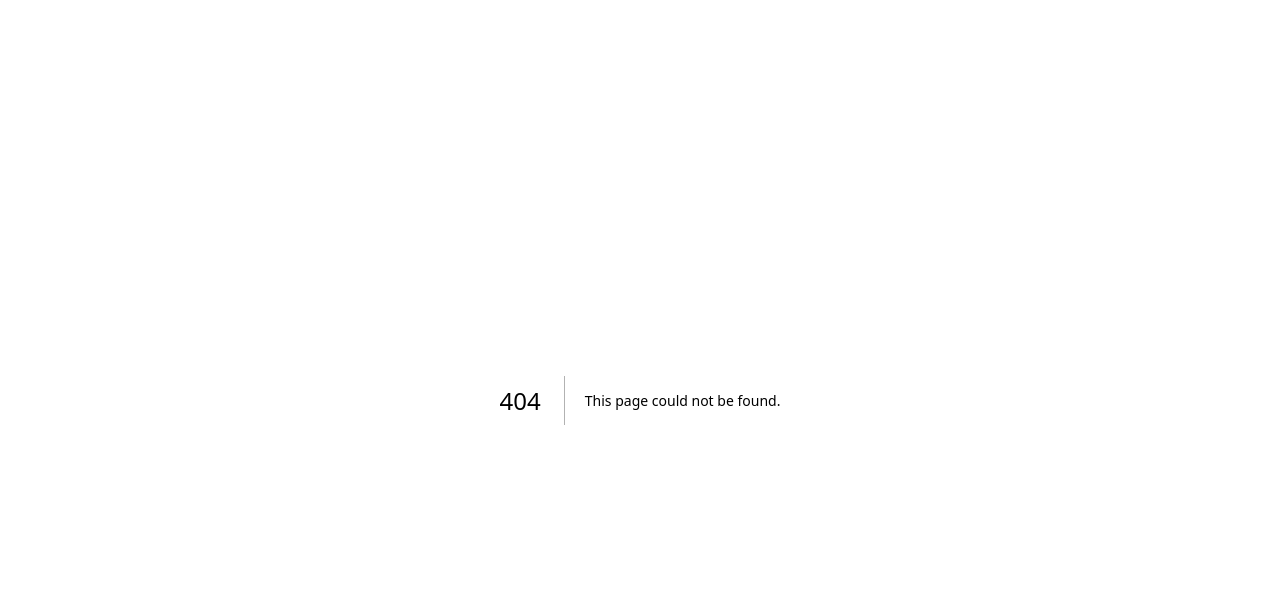
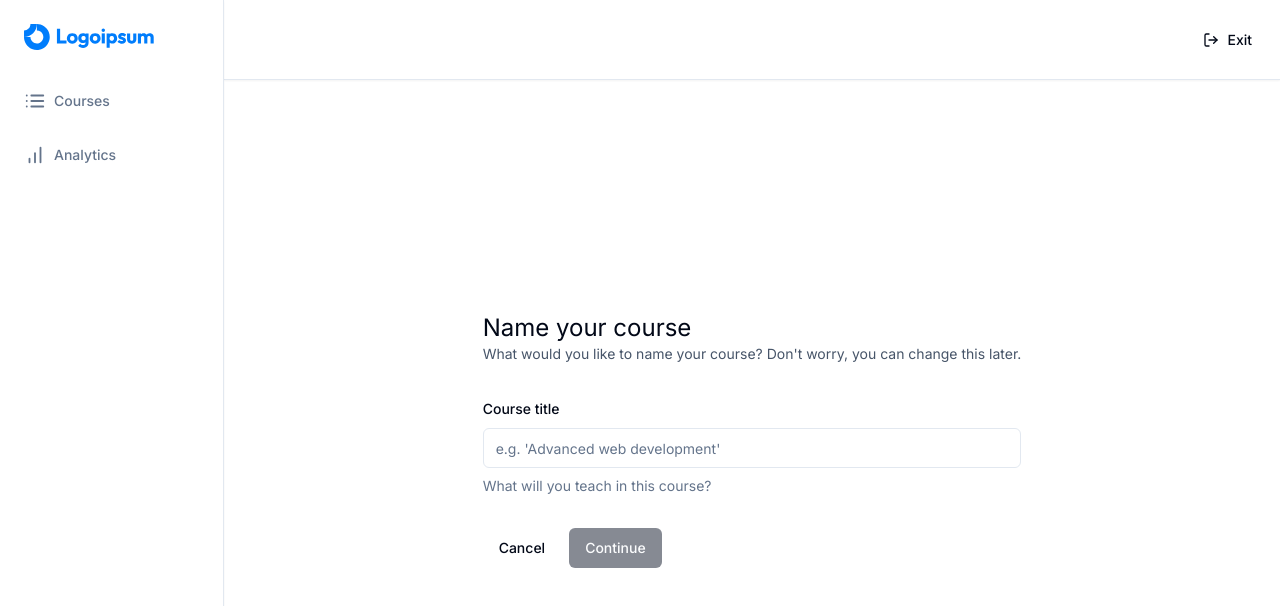
Before and after one commit to dontrellthedeveloper/edu-nextjs-sql, a Next.js app: page /teacher/create in a window 1280 px wide. Before the commit this address had no page. Shown: the top 606 px of the page. Built offline with nearby package versions, Linux system fonts and the light colour scheme.

Commit message:
started to create user interface

```diff
--- a/app/(dashboard)/(routes)/teacher/courses/page.tsx
+++ b/app/(dashboard)/(routes)/teacher/courses/page.tsx
@@ -1,9 +1,14 @@
+import { Button } from "@/components/ui/button";
+import Link from "next/link";
+
 const CoursesPage = () => {
-    return (
-      <div>
-        Courses page!
-      </div>
-     );
-  }
+  return (
+    <div className="p-6">
+      <Link href="/teacher/create">
+        <Button>New Course</Button>
+      </Link>
+    </div>
+  );
+};
 
-  export default CoursesPage;
+export default CoursesPage;
--- /dev/null
+++ b/app/(dashboard)/(routes)/teacher/create/page.tsx
@@ -0,0 +1,108 @@
+"use client";
+
+import * as z from "zod";
+import axios from "axios";
+import { zodResolver } from "@hookform/resolvers/zod";
+import { useForm } from "react-hook-form";
+import { useRouter } from "next/navigation";
+import Link from "next/link";
+import toast from "react-hot-toast";
+
+import {
+  Form,
+  FormControl,
+  FormDescription,
+  FormField,
+  FormLabel,
+  FormMessage,
+  FormItem,
+} from "@/components/ui/form";
+import { Button } from "@/components/ui/button";
+import { Input } from "@/components/ui/input";
+
+const formSchema = z.object({
+  title: z.string().min(1, {
+    message: "Title is required",
+  }),
+});
+
+const CreatePage = () => {
+  const router = useRouter();
+  const form = useForm<z.infer<typeof formSchema>>({
+    resolver: zodResolver(formSchema),
+    defaultValues: {
+      title: ""
+    },
+  });
+
+  const { isSubmitting, isValid } = form.formState;
+
+  const onSubmit = async (values: z.infer<typeof formSchema>) => {
+    try {
+      const response = await axios.post("/api/course", values);
+      router.push(`/teacher/courses/${response.data.id}`);
+    } catch {
+      toast.error("Something went wrong");
+    }
+  }
+
+  return (
+    <div className="max-w-5xl mx-auto flex md:items-center md:justify-center h-full p-6">
+      <div>
+        <h1 className="text-2xl">
+          Name your course
+        </h1>
+        <p className="text-sm text-slate-600">
+          What would you like to name your course? Don&apos;t worry, you can change this later.
+        </p>
+        <Form {...form}>
+          <form
+            onSubmit={form.handleSubmit(onSubmit)}
+            className="space-y-8 mt-8"
+          >
+            <FormField
+              control={form.control}
+              name="title"
+              render={({ field }) => (
+                <FormItem>
+                  <FormLabel>
+                    Course title
+                  </FormLabel>
+                  <FormControl>
+                    <Input
+                      disabled={isSubmitting}
+                      placeholder="e.g. 'Advanced web development'"
+                      {...field}
+                    />
+                  </FormControl>
+                  <FormDescription>
+                    What will you teach in this course?
+                  </FormDescription>
+                  <FormMessage />
+                </FormItem>
+              )}
+            />
+            <div className="flex items-center gap-x-2">
+              <Link href="/">
+                <Button
+                  type="button"
+                  variant="ghost"
+                >
+                  Cancel
+                </Button>
+              </Link>
+              <Button
+                type="submit"
+                disabled={!isValid || isSubmitting}
+              >
+                Continue
+              </Button>
+            </div>
+          </form>
+        </Form>
+      </div>
+    </div>
+   );
+}
+
+export default CreatePage;
--- a/app/layout.tsx
+++ b/app/layout.tsx
@@ -2,6 +2,7 @@
 import type { Metadata } from 'next'
 import { Inter } from 'next/font/google'
 import { ClerkProvider } from '@clerk/nextjs'
+import { ToastProvider } from '@/components/providers/toaster-provider'
 
 const inter = Inter({ subsets: ['latin'] })
 
@@ -18,7 +19,10 @@
   return (
     <ClerkProvider>
       <html lang="en">
-        <body className={inter.className}>{children}</body>
+      <body className={inter.className}>
+          <ToastProvider />
+          {children}
+        </body>
       </html>
     </ClerkProvider>
   )
--- /dev/null
+++ b/components/providers/toaster-provider.tsx
@@ -0,0 +1,7 @@
+"use client";
+
+import { Toaster } from "react-hot-toast";
+
+export const ToastProvider = () => {
+  return <Toaster />
+};
--- /dev/null
+++ b/components/ui/form.tsx
@@ -0,0 +1,176 @@
+import * as React from "react"
+import * as LabelPrimitive from "@radix-ui/react-label"
+import { Slot } from "@radix-ui/react-slot"
+import {
+  Controller,
+  ControllerProps,
+  FieldPath,
+  FieldValues,
+  FormProvider,
+  useFormContext,
+} from "react-hook-form"
+
+import { cn } from "@/lib/utils"
+import { Label } from "@/components/ui/label"
+
+const Form = FormProvider
+
+type FormFieldContextValue<
+  TFieldValues extends FieldValues = FieldValues,
+  TName extends FieldPath<TFieldValues> = FieldPath<TFieldValues>
+> = {
+  name: TName
+}
+
+const FormFieldContext = React.createContext<FormFieldContextValue>(
+  {} as FormFieldContextValue
+)
+
+const FormField = <
+  TFieldValues extends FieldValues = FieldValues,
+  TName extends FieldPath<TFieldValues> = FieldPath<TFieldValues>
+>({
+  ...props
+}: ControllerProps<TFieldValues, TName>) => {
+  return (
+    <FormFieldContext.Provider value={{ name: props.name }}>
+      <Controller {...props} />
+    </FormFieldContext.Provider>
+  )
+}
+
+const useFormField = () => {
+  const fieldContext = React.useContext(FormFieldContext)
+  const itemContext = React.useContext(FormItemContext)
+  const { getFieldState, formState } = useFormContext()
+
+  const fieldState = getFieldState(fieldContext.name, formState)
+
+  if (!fieldContext) {
+    throw new Error("useFormField should be used within <FormField>")
+  }
+
+  const { id } = itemContext
+
+  return {
+    id,
+    name: fieldContext.name,
+    formItemId: `${id}-form-item`,
+    formDescriptionId: `${id}-form-item-description`,
+    formMessageId: `${id}-form-item-message`,
+    ...fieldState,
+  }
+}
+
+type FormItemContextValue = {
+  id: string
+}
+
+const FormItemContext = React.createContext<FormItemContextValue>(
+  {} as FormItemContextValue
+)
+
+const FormItem = React.forwardRef<
+  HTMLDivElement,
+  React.HTMLAttributes<HTMLDivElement>
+>(({ className, ...props }, ref) => {
+  const id = React.useId()
+
+  return (
+    <FormItemContext.Provider value={{ id }}>
+      <div ref={ref} className={cn("space-y-2", className)} {...props} />
+    </FormItemContext.Provider>
+  )
+})
+FormItem.displayName = "FormItem"
+
+const FormLabel = React.forwardRef<
+  React.ElementRef<typeof LabelPrimitive.Root>,
+  React.ComponentPropsWithoutRef<typeof LabelPrimitive.Root>
+>(({ className, ...props }, ref) => {
+  const { error, formItemId } = useFormField()
+
+  return (
+    <Label
+      ref={ref}
+      className={cn(error && "text-destructive", className)}
+      htmlFor={formItemId}
+      {...props}
+    />
+  )
+})
+FormLabel.displayName = "FormLabel"
+
+const FormControl = React.forwardRef<
+  React.ElementRef<typeof Slot>,
+  React.ComponentPropsWithoutRef<typeof Slot>
+>(({ ...props }, ref) => {
+  const { error, formItemId, formDescriptionId, formMessageId } = useFormField()
+
+  return (
+    <Slot
+      ref={ref}
+      id={formItemId}
+      aria-describedby={
+        !error
+          ? `${formDescriptionId}`
+          : `${formDescriptionId} ${formMessageId}`
+      }
+      aria-invalid={!!error}
+      {...props}
+    />
+  )
+})
+FormControl.displayName = "FormControl"
+
+const FormDescription = React.forwardRef<
+  HTMLParagraphElement,
+  React.HTMLAttributes<HTMLParagraphElement>
+>(({ className, ...props }, ref) => {
+  const { formDescriptionId } = useFormField()
+
+  return (
+    <p
+      ref={ref}
+      id={formDescriptionId}
+      className={cn("text-sm text-muted-foreground", className)}
+      {...props}
+    />
+  )
+})
+FormDescription.displayName = "FormDescription"
+
+const FormMessage = React.forwardRef<
+  HTMLParagraphElement,
+  React.HTMLAttributes<HTMLParagraphElement>
+>(({ className, children, ...props }, ref) => {
+  const { error, formMessageId } = useFormField()
+  const body = error ? String(error?.message) : children
+
+  if (!body) {
+    return null
+  }
+
+  return (
+    <p
+      ref={ref}
+      id={formMessageId}
+      className={cn("text-sm font-medium text-destructive", className)}
+      {...props}
+    >
+      {body}
+    </p>
+  )
+})
+FormMessage.displayName = "FormMessage"
+
+export {
+  useFormField,
+  Form,
+  FormItem,
+  FormLabel,
+  FormControl,
+  FormDescription,
+  FormMessage,
+  FormField,
+}
--- /dev/null
+++ b/components/ui/input.tsx
@@ -0,0 +1,25 @@
+import * as React from "react"
+
+import { cn } from "@/lib/utils"
+
+export interface InputProps
+  extends React.InputHTMLAttributes<HTMLInputElement> {}
+
+const Input = React.forwardRef<HTMLInputElement, InputProps>(
+  ({ className, type, ...props }, ref) => {
+    return (
+      <input
+        type={type}
+        className={cn(
+          "flex h-10 w-full rounded-md border border-input bg-background px-3 py-2 text-sm ring-offset-background file:border-0 file:bg-transparent file:text-sm file:font-medium placeholder:text-muted-foreground focus-visible:outline-none focus-visible:ring-2 focus-visible:ring-ring focus-visible:ring-offset-2 disabled:cursor-not-allowed disabled:opacity-50",
+          className
+        )}
+        ref={ref}
+        {...props}
+      />
+    )
+  }
+)
+Input.displayName = "Input"
+
+export { Input }
--- /dev/null
+++ b/components/ui/label.tsx
@@ -0,0 +1,26 @@
+"use client"
+
+import * as React from "react"
+import * as LabelPrimitive from "@radix-ui/react-label"
+import { cva, type VariantProps } from "class-variance-authority"
+
+import { cn } from "@/lib/utils"
+
+const labelVariants = cva(
+  "text-sm font-medium leading-none peer-disabled:cursor-not-allowed peer-disabled:opacity-70"
+)
+
+const Label = React.forwardRef<
+  React.ElementRef<typeof LabelPrimitive.Root>,
+  React.ComponentPropsWithoutRef<typeof LabelPrimitive.Root> &
+    VariantProps<typeof labelVariants>
+>(({ className, ...props }, ref) => (
+  <LabelPrimitive.Root
+    ref={ref}
+    className={cn(labelVariants(), className)}
+    {...props}
+  />
+))
+Label.displayName = LabelPrimitive.Root.displayName
+
+export { Label }
```
Also changed, not shown: package.json (+7 -1 lines), 1 other file (tests, documents, lock files or other folders).
